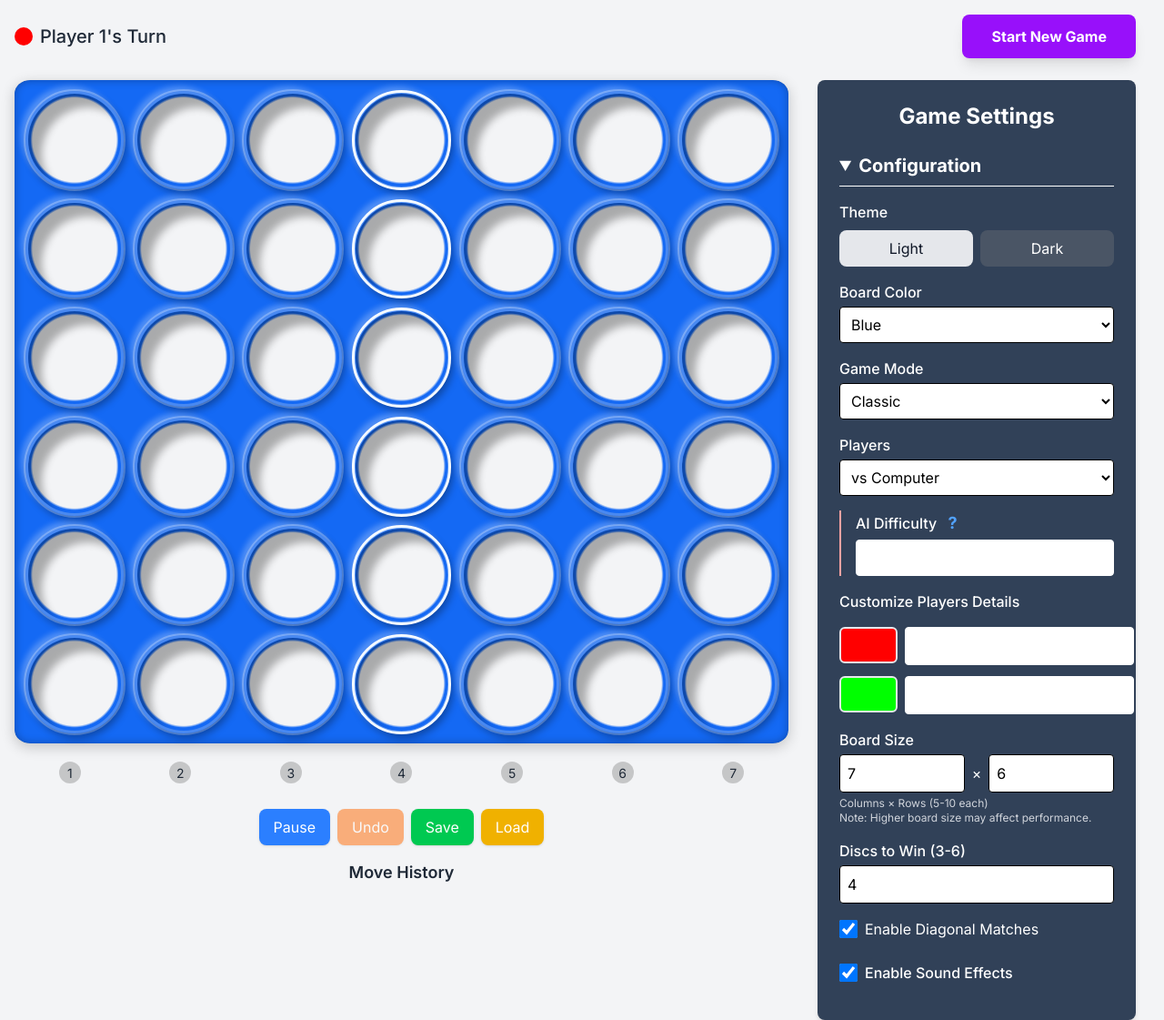
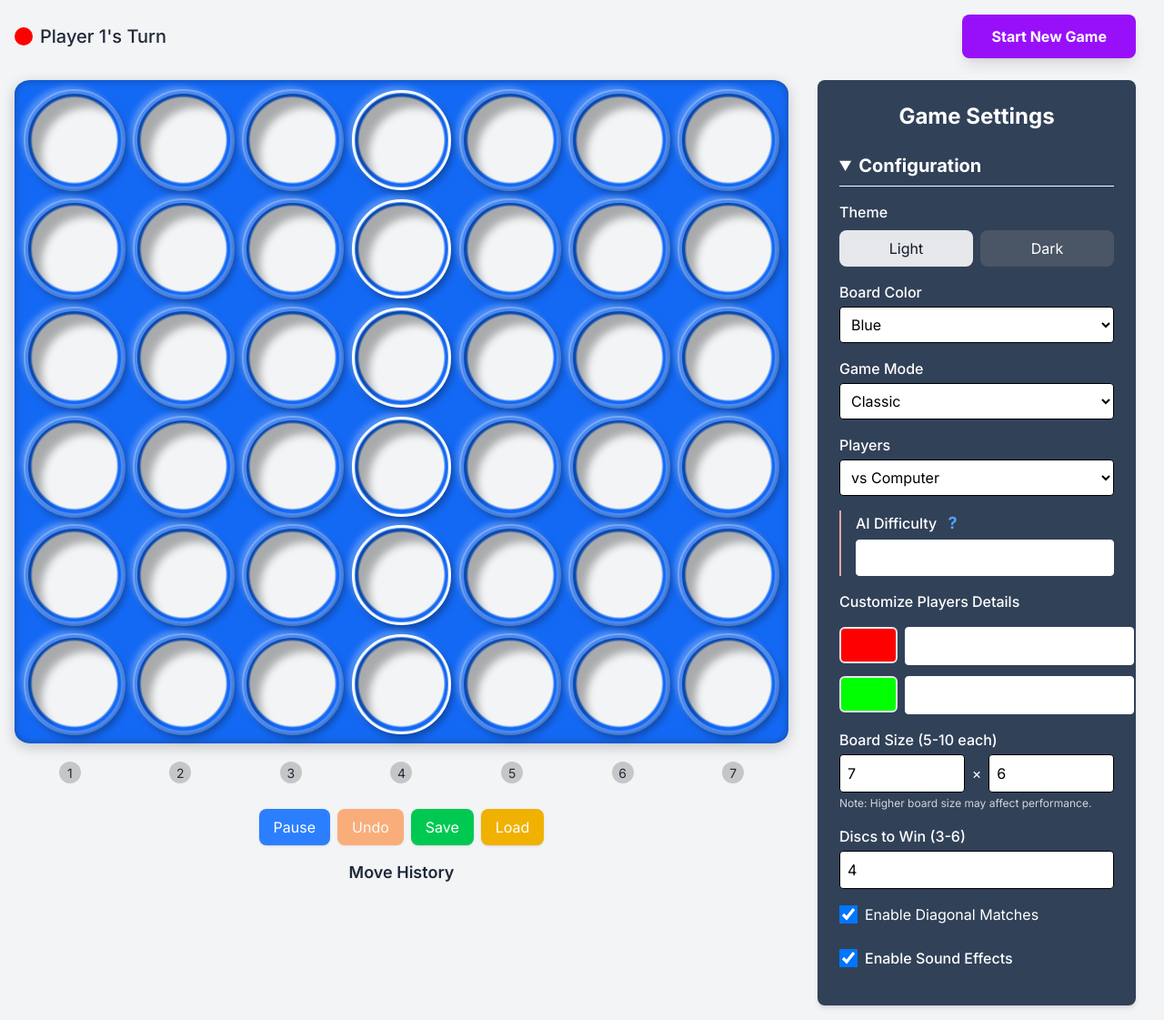
Before and after one commit to sumit-dey98/Connect-4, a plain HTML site: page connect-4/index.html in a window 1280 px wide. Shown: the top 1121 px of the page at 91% size. Drawn offline with Linux system fonts and the light colour scheme.

Commit message:
Update index.html

```diff
--- a/connect-4/index.html
+++ b/connect-4/index.html
@@ -172,7 +172,7 @@
                         </div>
 
                         <div class="mb-4">
-                            <label class="block font-medium mb-1">Board Size</label>
+                            <label class="block font-medium mb-1">Board Size (5-10 each)</label>
                             <div class="flex gap-2 items-center">
                                 <input type="number" id="board-cols" value="7" min="5" max="10"
                                     class="w-1/2 p-2 rounded bg-white text-black border focus-visible:focus"
@@ -182,8 +182,7 @@
                                     class="w-1/2 p-2 rounded bg-white text-black border focus-visible:focus"
                                     aria-label="Number of rows">
                             </div>
-                            <p class="text-xs text-gray-300 mt-1">Columns × Rows (5-10 each) <br>
-                                Note: Higher board size may affect performance.</p>
+                            <p class="text-xs text-gray-300 mt-1"> Note: Higher board size may affect performance. </p>
                         </div>
 
                         <div class="mb-4">
```
